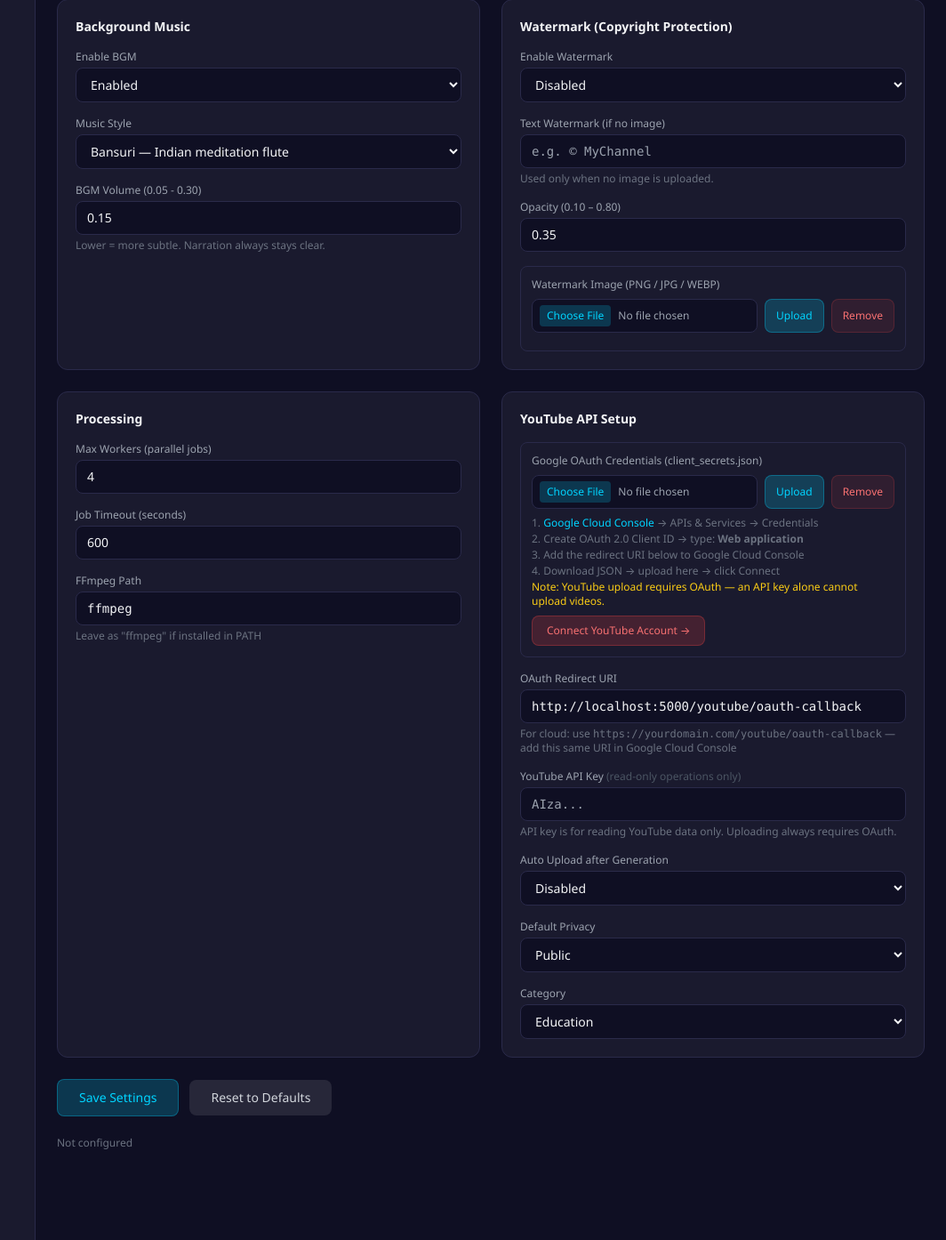
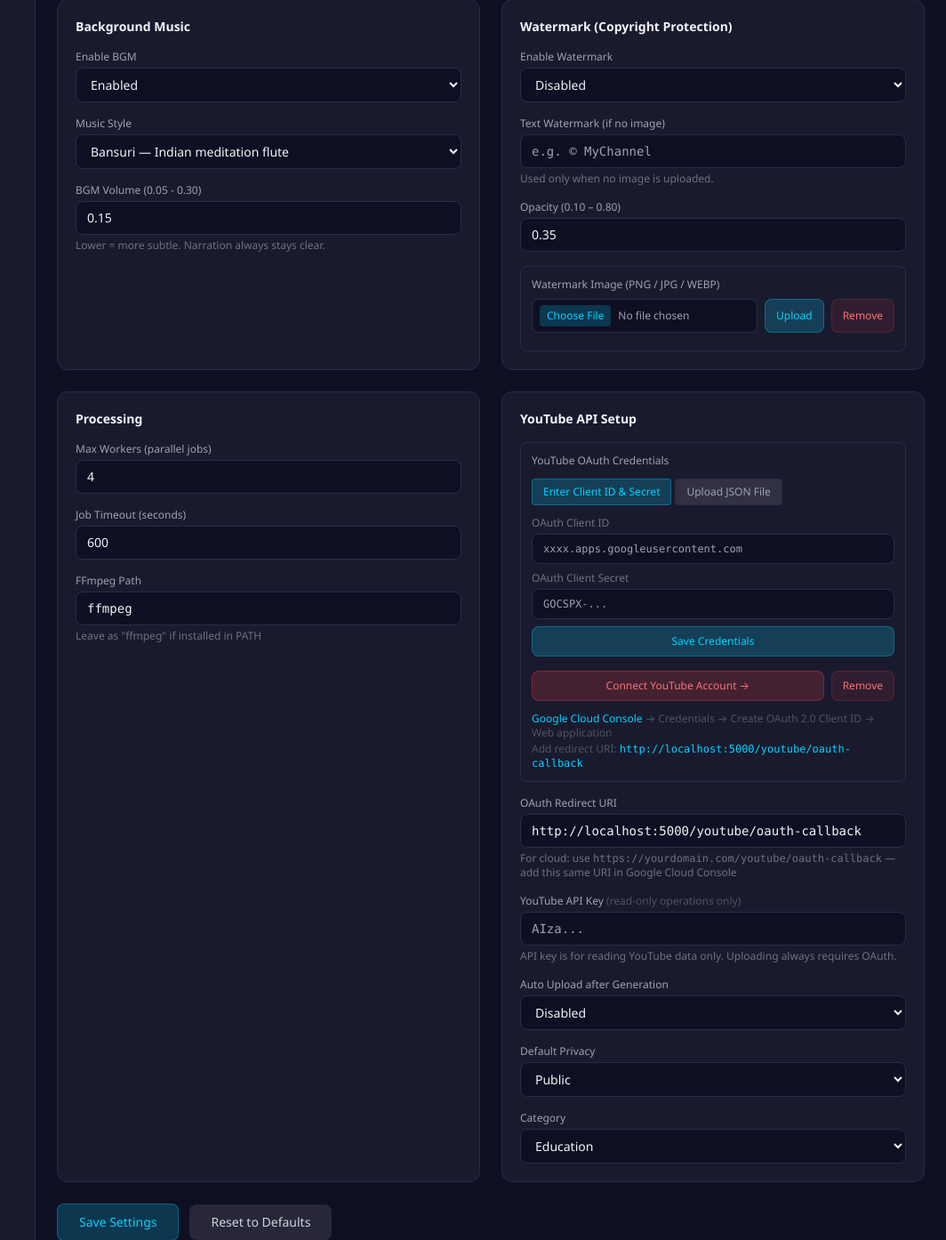
Before and after one commit to sravanmodemkumar-arch/DSL, a Flask app: page /settings/ in a window 1280 px wide. Shown: the part 565-1959 px from the top of the page at 89% size, without its empty margins (216-1280 px from the left). Run offline with Flask 3, Linux system fonts and the light colour scheme; some libraries are stand-ins or nearby versions.

Commit message:
Add OAuth Client ID + Secret input fields in Settings
- Two tabs: 'Enter Client ID & Secret' (default) or 'Upload JSON File'
- Paste Client ID and Client Secret directly from Google Cloud Console
- Saves as client_secrets.json automatically - no file download/upload needed
- Connect YouTube Account button appears after saving

Co-Authored-By: Claude Sonnet 4.6 <noreply@anthropic.com>

```diff
--- a/routes/settings.py
+++ b/routes/settings.py
@@ -132,6 +132,32 @@ def reset():
     '''
 
 
+@settings_bp.route("/youtube/save-oauth-keys", methods=["POST"])
+def youtube_save_oauth_keys():
+    """Build client_secrets.json from Client ID + Client Secret entered in the browser."""
+    import json as _json
+    client_id     = request.form.get("client_id", "").strip()
+    client_secret = request.form.get("client_secret", "").strip()
+    if not client_id or not client_secret:
+        return '<div class="text-red-400 p-2 text-sm">Both Client ID and Client Secret are required.</div>'
+
+    redirect_uri = Setting.get("youtube_redirect_uri", "http://localhost:5000/youtube/oauth-callback")
+    secrets = {
+        "web": {
+            "client_id": client_id,
+            "client_secret": client_secret,
+            "auth_uri": "https://accounts.google.com/o/oauth2/auth",
+            "token_uri": "https://oauth2.googleapis.com/token",
+            "auth_provider_x509_cert_url": "https://www.googleapis.com/oauth2/v1/certs",
+            "redirect_uris": [redirect_uri],
+        }
+    }
+    dest = os.path.join(current_app.root_path, "client_secrets.json")
+    with open(dest, "w") as f:
+        _json.dump(secrets, f, indent=2)
+    return '<div class="text-green-400 p-2 text-sm">Credentials saved. <a href="/youtube/auth" class="underline font-medium">Click here to connect your YouTube account →</a></div>'
+
+
 @settings_bp.route("/youtube/upload-secrets", methods=["POST"])
 def youtube_upload_secrets():
     """Upload client_secrets.json to project root."""
--- a/templates/settings.html
+++ b/templates/settings.html
@@ -339,11 +339,45 @@
                 <h3 class="text-sm font-semibold mb-4">YouTube API Setup</h3>
                 <div class="space-y-4">
 
-                    <!-- Credentials upload -->
-                    <div class="border border-dark-border rounded-lg p-3 space-y-2">
-                        <label class="block text-xs text-gray-400">Google OAuth Credentials (client_secrets.json)</label>
-                        <div id="yt_secrets_status" hx-get="/settings/youtube/secrets-status"
-                             hx-trigger="load" class="mb-1"></div>
+                    <!-- Credentials panel -->
+                    <div class="border border-dark-border rounded-lg p-3 space-y-3">
+                        <div class="flex items-center justify-between">
+                            <label class="text-xs text-gray-400 font-medium">YouTube OAuth Credentials</label>
+                            <div id="yt_secrets_status" hx-get="/settings/youtube/secrets-status" hx-trigger="load"></div>
+                        </div>
+
+                        <!-- Tab toggle -->
+                        <div class="flex gap-1 text-xs">
+                            <button type="button" onclick="ytTab('key')" id="tab-key"
+                                class="px-3 py-1.5 rounded bg-accent/20 text-accent border border-accent/30">
+                                Enter Client ID &amp; Secret
+                            </button>
+                            <button type="button" onclick="ytTab('file')" id="tab-file"
+                                class="px-3 py-1.5 rounded bg-white/10 text-gray-400 border border-dark-border">
+                                Upload JSON File
+                            </button>
+                        </div>
+
+                        <!-- Option 1: Client ID + Secret fields -->
+                        <div id="yt-key-panel" class="space-y-2">
+                            <div>
+                                <label class="block text-xs text-gray-500 mb-1">OAuth Client ID</label>
+                                <input type="text" id="yt_client_id" placeholder="xxxx.apps.googleusercontent.com"
+                                    class="w-full bg-dark-bg border border-dark-border rounded-lg px-3 py-2 text-xs font-mono focus:border-accent/50 focus:outline-none">
+                            </div>
+                            <div>
+                                <label class="block text-xs text-gray-500 mb-1">OAuth Client Secret</label>
+                                <input type="text" id="yt_client_secret" placeholder="GOCSPX-..."
+                                    class="w-full bg-dark-bg border border-dark-border rounded-lg px-3 py-2 text-xs font-mono focus:border-accent/50 focus:outline-none">
+                            </div>
+                            <button type="button" onclick="saveOAuthKeys()"
+                                class="w-full px-3 py-2 bg-accent/20 hover:bg-accent/40 border border-accent/30 rounded-lg text-xs text-accent transition-colors">
+                                Save Credentials
+                            </button>
+                        </div>
+
+                        <!-- Option 2: File upload -->
+                        <div id="yt-file-panel" class="hidden space-y-2">
                             <div class="flex gap-2">
                                 <input type="file" id="yt_secrets_file" accept=".json"
                                     class="flex-1 text-xs text-gray-400 bg-dark-bg border border-dark-border rounded-lg px-2 py-1.5 file:mr-2 file:py-1 file:px-2 file:rounded file:border-0 file:text-xs file:bg-accent/20 file:text-accent">
@@ -351,26 +385,30 @@
                                     class="shrink-0 px-3 py-1.5 bg-accent/20 hover:bg-accent/40 border border-accent/30 rounded-lg text-xs text-accent transition-colors">
                                     Upload
                                 </button>
+                            </div>
+                        </div>
+
+                        <div id="yt_upload_result" class="text-xs"></div>
+
+                        <!-- Remove + Connect -->
+                        <div class="flex gap-2 pt-1">
+                            <a href="/youtube/auth"
+                                class="flex-1 text-center px-3 py-2 bg-red-500/20 text-red-400 border border-red-500/30 rounded-lg text-xs hover:bg-red-500/30 transition">
+                                Connect YouTube Account →
+                            </a>
                             <button type="button"
                                 hx-post="/settings/youtube/remove-secrets"
                                 hx-target="#yt_secrets_status" hx-swap="innerHTML"
                                 hx-confirm="Remove credentials and disconnect YouTube?"
-                                class="shrink-0 px-3 py-1.5 bg-red-500/10 hover:bg-red-500/20 border border-red-500/20 rounded-lg text-xs text-red-400 transition-colors">
+                                class="px-3 py-2 bg-red-500/10 hover:bg-red-500/20 border border-red-500/20 rounded-lg text-xs text-red-400 transition-colors">
                                 Remove
                             </button>
                         </div>
-                        <div id="yt_upload_result"></div>
-                        <div class="text-xs text-gray-500 space-y-0.5 mt-1">
-                            <p>1. <a href="https://console.cloud.google.com/apis/credentials" target="_blank" class="text-accent hover:underline">Google Cloud Console</a> → APIs &amp; Services → Credentials</p>
-                            <p>2. Create OAuth 2.0 Client ID → type: <strong>Web application</strong></p>
-                            <p>3. Add the redirect URI below to Google Cloud Console</p>
-                            <p>4. Download JSON → upload here → click Connect</p>
-                            <p class="text-yellow-400 mt-1">Note: YouTube upload requires OAuth — an API key alone cannot upload videos.</p>
+
+                        <div class="text-xs text-gray-600 space-y-0.5">
+                            <p><a href="https://console.cloud.google.com/apis/credentials" target="_blank" class="text-accent hover:underline">Google Cloud Console</a> → Credentials → Create OAuth 2.0 Client ID → Web application</p>
+                            <p>Add redirect URI: <code class="text-accent">http://localhost:5000/youtube/oauth-callback</code></p>
                         </div>
-                        <a href="/youtube/auth"
-                            class="inline-block mt-2 px-4 py-2 bg-red-500/20 text-red-400 border border-red-500/30 rounded-lg text-xs hover:bg-red-500/30 transition">
-                            Connect YouTube Account →
-                        </a>
                     </div>
 
                     <div>
@@ -413,6 +451,30 @@
                 </div>
             </div>
             <script>
+            function ytTab(t) {
+                document.getElementById('yt-key-panel').classList.toggle('hidden', t !== 'key');
+                document.getElementById('yt-file-panel').classList.toggle('hidden', t !== 'file');
+                document.getElementById('tab-key').className = t === 'key'
+                    ? 'px-3 py-1.5 rounded bg-accent/20 text-accent border border-accent/30'
+                    : 'px-3 py-1.5 rounded bg-white/10 text-gray-400 border border-dark-border';
+                document.getElementById('tab-file').className = t === 'file'
+                    ? 'px-3 py-1.5 rounded bg-accent/20 text-accent border border-accent/30'
+                    : 'px-3 py-1.5 rounded bg-white/10 text-gray-400 border border-dark-border';
+            }
+            function saveOAuthKeys() {
+                var clientId     = document.getElementById('yt_client_id').value.trim();
+                var clientSecret = document.getElementById('yt_client_secret').value.trim();
+                if (!clientId || !clientSecret) { alert('Enter both Client ID and Client Secret.'); return; }
+                var fd = new FormData();
+                fd.append('client_id', clientId);
+                fd.append('client_secret', clientSecret);
+                fetch('/settings/youtube/save-oauth-keys', { method: 'POST', body: fd })
+                    .then(function(r){ return r.text(); })
+                    .then(function(html){
+                        document.getElementById('yt_upload_result').innerHTML = html;
+                        htmx.trigger('#yt_secrets_status', 'load');
+                    });
+            }
             function uploadSecrets() {
                 var file = document.getElementById('yt_secrets_file').files[0];
                 if (!file) { alert('Select a file first.'); return; }
```
Lines whose indentation alone changed are shown as unchanged.
